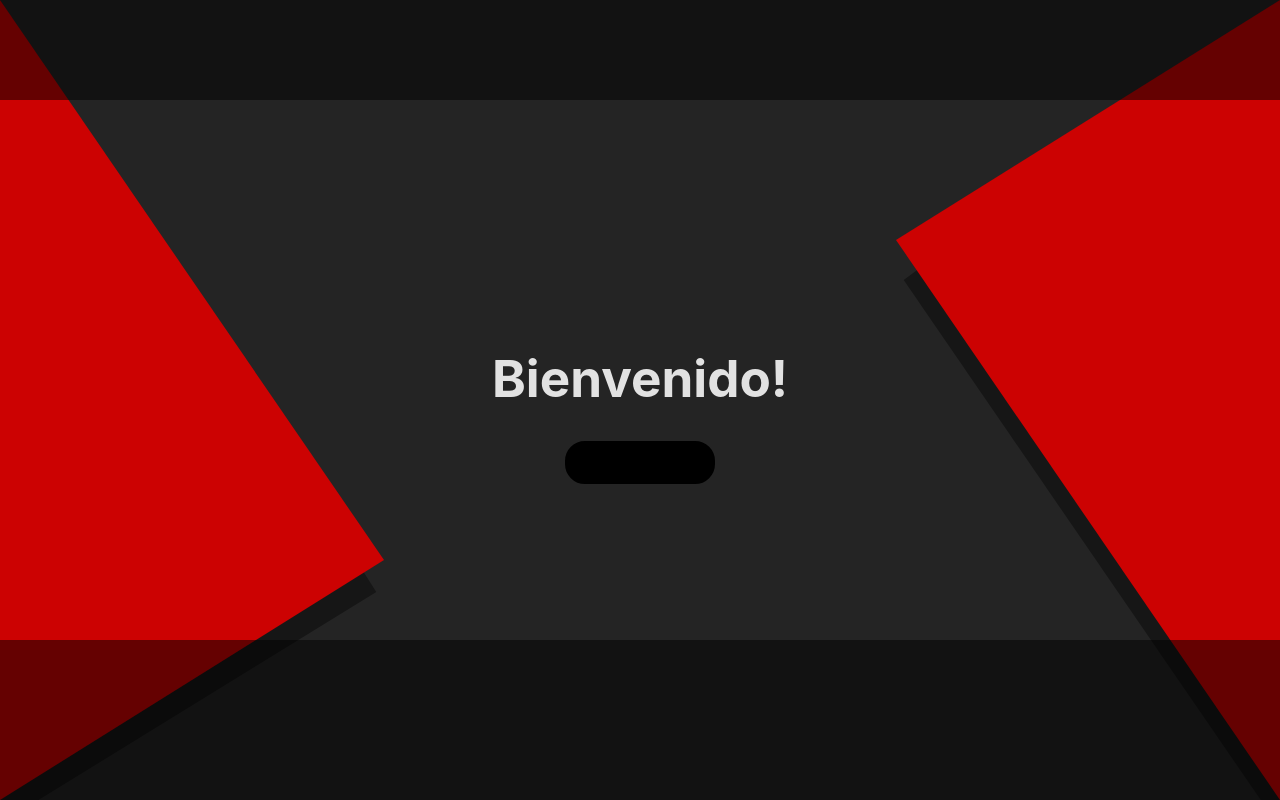
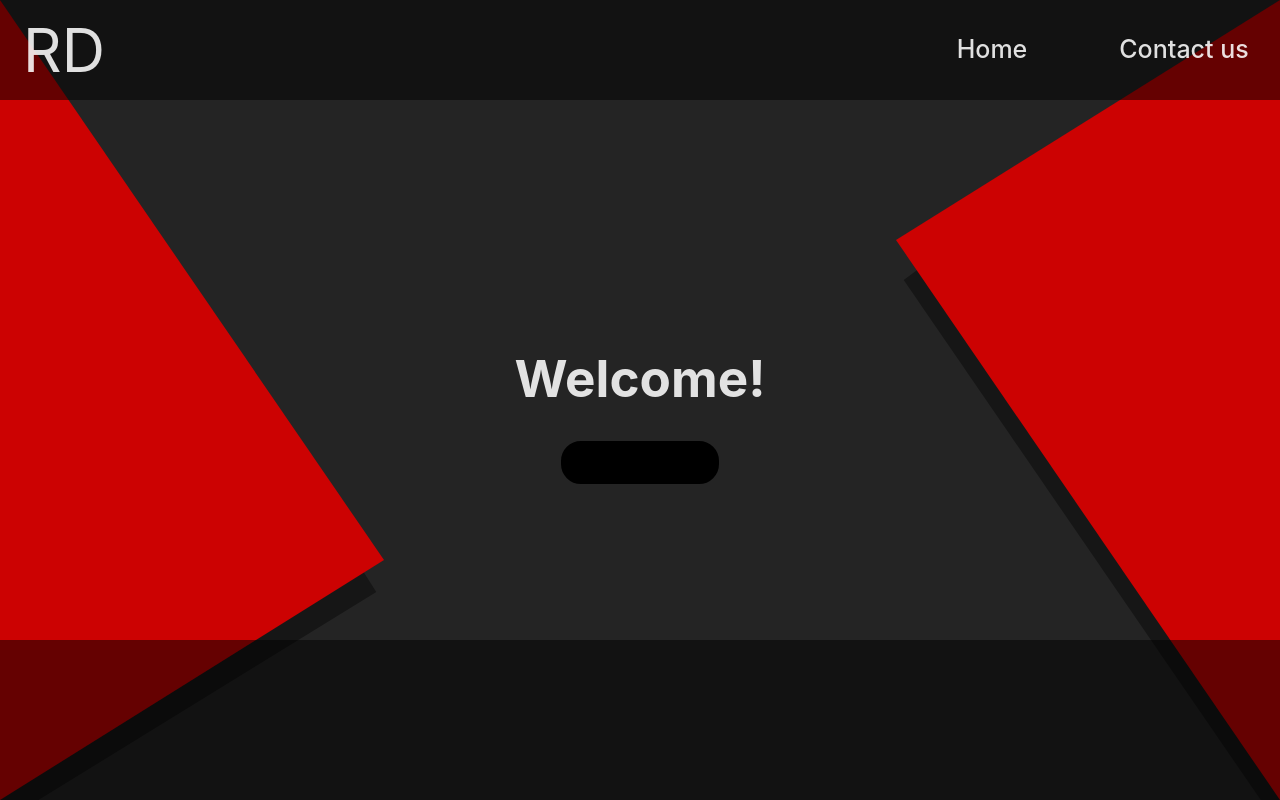
Before and after one commit to DrowAnn/Proyecto-React-Js, a React (Vite) app: page / in a window 1280 px wide. Built offline with nearby package versions, Linux system fonts and the light colour scheme.

Commit message:
Avance 26 de Abril

```diff
--- a/src/Components/Buttons/Buttons.jsx
+++ b/src/Components/Buttons/Buttons.jsx
@@ -1,7 +1,7 @@
 import "./Buttons.css";
 
 const WelcomeButton = () => {
-  return <button>Ver Productos</button>;
+  return <button>See Products...</button>;
 };
 
 export default WelcomeButton;
--- a/src/Components/Header/Header.css
+++ b/src/Components/Header/Header.css
@@ -5,4 +5,46 @@
   position: absolute;
   top: 0;
   left: 0;
+  display: grid;
+  grid-template-columns: 10% 60% 30%;
+  grid-template-rows: 100%;
+  gap: 0px;
+  align-items: center;
 }
+
+.logoRD {
+  font-size: 60px;
+  grid-column: 1;
+  grid-row: 1;
+}
+
+.keywordsReference {
+  font-size: 25px;
+  grid-row: 1;
+  grid-column: 3;
+  display: grid;
+  grid-template-columns: 50% 50%;
+  grid-template-rows: 100%;
+  gap: 0px;
+}
+
+a:link {
+  color: rgba(255, 255, 255, 0.87);
+}
+
+a:hover {
+  color: red;
+  box-shadow: 2px 2px 2px 2px white;
+}
+
+/* a:visited {
+  color: rgba(255, 255, 255, 0.87);
+}
+
+a:focus {
+  color: white;
+} */
+
+a:active {
+  color: rgb(204, 2, 2);
+}
--- a/src/Components/Header/Header.jsx
+++ b/src/Components/Header/Header.jsx
@@ -3,7 +3,17 @@ import "./Header.css";
 const Header = () => {
   return (
     <>
-      <div className="headerDiv"></div>
+      <div className="headerDiv">
+        <div className="logoRD">RD</div>
+        <div className="keywordsReference">
+          <a href="https://www.google.com" target="_blank">
+            Home
+          </a>
+          <a href="https://www.youtube.com/" target="_blank">
+            Contact us
+          </a>
+        </div>
+      </div>
     </>
   );
 };
--- a/src/Components/WelcomeBody/Welcome.jsx
+++ b/src/Components/WelcomeBody/Welcome.jsx
@@ -4,7 +4,7 @@ import WelcomeButton from "../Buttons/Buttons.jsx";
 const Welcome = () => {
   return (
     <>
-      <h1>Bienvenido!</h1>
+      <h1>Welcome!</h1>
       <WelcomeButton />
       <div className="shadowPictureDecoration1" />
       <div className="pictureDecoration1" />
```
